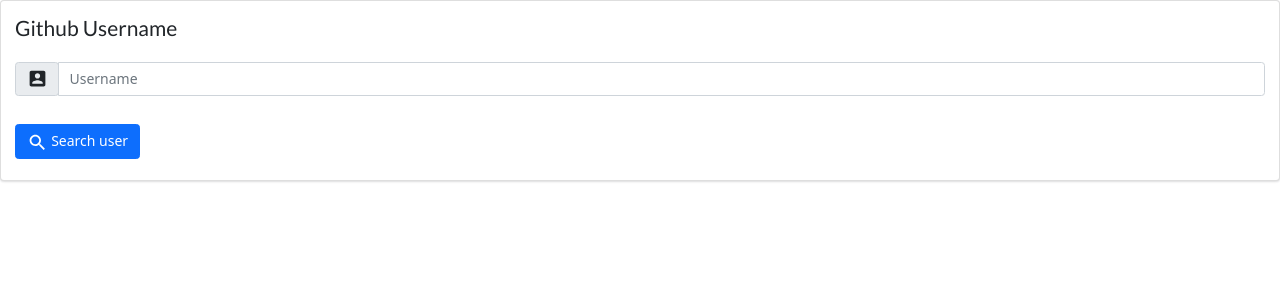
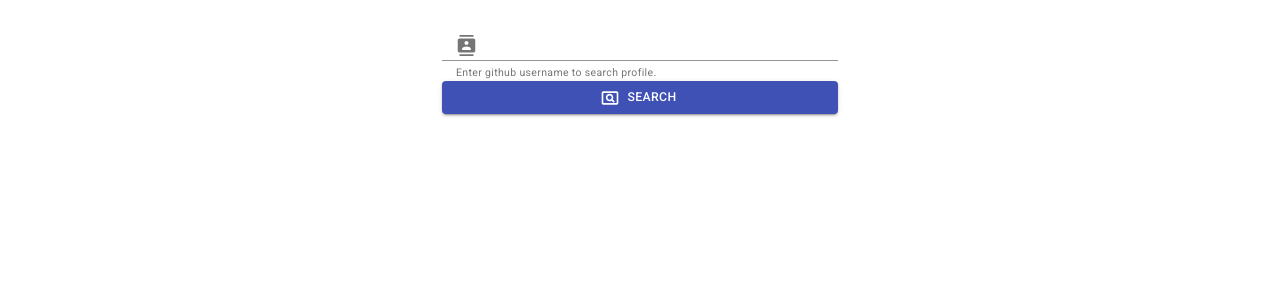
Before and after one commit to Usamafarooq169/github-users-repo-search, a React (Create React App) app in the folder github-users-repo/: page / in a window 1280 px wide. Shown: the top 300 px of the page. Built offline with nearby package versions, Linux system fonts and the light colour scheme.

Commit message:
Material ui integration

```diff
--- a/github-users-repo/package.json
+++ b/github-users-repo/package.json
@@ -5,13 +5,12 @@
   "dependencies": {
     "@material-ui/core": "^4.12.3",
     "@material-ui/icons": "^4.11.2",
+    "@material-ui/lab": "^4.0.0-alpha.60",
     "@testing-library/jest-dom": "^5.14.1",
     "@testing-library/react": "^11.2.7",
     "@testing-library/user-event": "^12.8.3",
     "axios": "^0.21.1",
-    "bootstrap": "^5.1.0",
     "react": "^17.0.2",
-    "react-bootstrap": "^1.6.1",
     "react-dom": "^17.0.2",
     "react-redux": "^7.2.4",
     "react-scripts": "4.0.3",
--- a/github-users-repo/src/components/App.js
+++ b/github-users-repo/src/components/App.js
@@ -3,9 +3,9 @@
 
 function App() {
   return (
-    <>
+    <React.Fragment>
       <SearchBar />
-    </>
+    </React.Fragment>
   );
 }
 
--- a/github-users-repo/src/components/layout/FetchedUserDetails.js
+++ b/github-users-repo/src/components/layout/FetchedUserDetails.js
@@ -1,49 +1,81 @@
 import React, { useState } from "react";
 import { useSelector, useDispatch } from "react-redux";
 import GetAppIcon from "@material-ui/icons/GetApp";
+import {
+  Paper,
+  Avatar,
+  Grid,
+  Typography,
+  Card,
+  CardActionArea,
+  CardActions,
+  CardContent,
+  CardMedia,
+  Button,
+  Container,
+} from "@material-ui/core";
+
+import { makeStyles } from "@material-ui/core/styles";
+
 import RepoList from "../repositories/RepoList";
 import { getRepos } from "../../store/actions";
 
+const useStyles = makeStyles({
+  root: {
+    maxWidth: 345,
+  },
+  media: {
+    height: 140,
+  },
+});
+
 export default function FetchedUserDetails(props) {
-  // const [userRepos, setUserRepos] = useState([]);
   const [showTimeline, setShowTimeline] = useState(false);
   const dispatch = useDispatch();
 
   const currentUser = useSelector((state) => state.user);
   const userRepos = useSelector((state) => state.repos);
+  const classes = useStyles();
 
   const handleClick = async () => {
     dispatch(getRepos(currentUser.login));
     setShowTimeline(true);
   };
 
+  console.log("Repos: ", userRepos);
   return (
     <>
-      <div className="card mt-4 d-flex p-2">
-        <h5 className="card-header">User Details</h5>
-        <h2 className="ui icon header">
-          <i>
-            <img
-              src={props.avatarUrl}
-              className="float-right rounded-circle "
-              alt="Avatar not found"
-              style={{ width: "86px" }}
+      <Container maxWidth="xs" style={{ marginTop: 25 }}>
+        <Card className={classes.root}>
+          <CardActionArea>
+            <CardMedia
+              className={classes.media}
+              image={props.avatarUrl}
+              title="userAvatar"
             />
-          </i>
-          <div className="content">
-            {props.username}
-            <div className="sub header">{props.userBio}</div>
-            <p className="sub  sub header">{props.location}</p>
-            <p className="sub  sub header">
-              Total Repositories: {props.totalRepos}
-            </p>
-          </div>
-        </h2>
-
-        <button className="btn btn-primary mt-2 w-100" onClick={handleClick}>
-          <GetAppIcon /> Generate Repository Timeline
-        </button>
-      </div>
+            <CardContent>
+              <Typography gutterBottom variant="h5" component="h2">
+                {props.username}
+              </Typography>
+              <Typography variant="body2" color="textSecondary" component="p">
+                {props.userBio}
+              </Typography>
+              <Typography
+                variant="subtitle1"
+                color="textSecondary"
+                component="p"
+              >
+                Total Repositories: {props.totalRepos}
+              </Typography>
+            </CardContent>
+          </CardActionArea>
+          <CardActions>
+            <Button size="medium" color="primary" onClick={handleClick}>
+              Generate Timeline
+            </Button>
+          </CardActions>
+        </Card>
+      </Container>
       {showTimeline && (
         <RepoList
           repos={userRepos}
--- a/github-users-repo/src/components/layout/Item.js
+++ b/github-users-repo/src/components/layout/Item.js
@@ -1,30 +1,28 @@
 import React from "react";
 import { makeStyles } from "@material-ui/core/styles";
-import Grid from "@material-ui/core/Grid";
+import Timeline from "@material-ui/lab/Timeline";
+import TimelineItem from "@material-ui/lab/TimelineItem";
+import TimelineSeparator from "@material-ui/lab/TimelineSeparator";
+import TimelineConnector from "@material-ui/lab/TimelineConnector";
+import TimelineContent from "@material-ui/lab/TimelineContent";
+import TimelineOppositeContent from "@material-ui/lab/TimelineOppositeContent";
+import TimelineDot from "@material-ui/lab/TimelineDot";
+
 import Paper from "@material-ui/core/Paper";
+import Link from "@material-ui/core/Link";
 import Typography from "@material-ui/core/Typography";
-import ButtonBase from "@material-ui/core/ButtonBase";
+
+import FingerprintOutlinedIcon from "@material-ui/icons/FingerprintOutlined";
 import GitHubIcon from "@material-ui/icons/GitHub";
-import DynamicFeedIcon from "@material-ui/icons/DynamicFeed";
+import CodeIcon from "@material-ui/icons/Code";
+import LinkIcon from "@material-ui/icons/Link";
 
 const useStyles = makeStyles((theme) => ({
-  root: {
-    flexGrow: 1,
+  paper: {
+    padding: "6px 16px",
   },
-  paper: {
-    padding: theme.spacing(2),
-    margin: "auto",
-    maxWidth: 500,
-  },
-  image: {
-    width: 128,
-    height: 128,
-  },
-  img: {
-    margin: "auto",
-    display: "block",
-    maxWidth: "100%",
-    maxHeight: "100%",
+  secondaryTail: {
+    backgroundColor: theme.palette.secondary.main,
   },
 }));
 
@@ -32,38 +30,115 @@
   const classes = useStyles();
 
   return (
-    <div className={classes.root} style={{ marginTop: 10 }}>
-      <Paper className={classes.paper}>
-        <Grid container spacing={2}>
-          <Grid item>
-            <ButtonBase className={classes.image}>
-              <GitHubIcon style={{ width: "64", height: "64" }} />
-            </ButtonBase>
-          </Grid>
-          <Grid item xs={12} sm container>
-            <Grid item xs container direction="column" spacing={2}>
-              <Grid item xs>
-                <Typography gutterBottom variant="subtitle1">
-                  {props.name}
-                </Typography>
-                <Typography variant="body2" gutterBottom>
-                  Main Focus:
-                </Typography>
-                <Typography variant="body2" color="textSecondary">
-                  {props.id}
-                </Typography>
-              </Grid>
-              <Grid item>
-                <Typography variant="body2" style={{ cursor: "pointer" }}>
-                  <a href={props.url} style={{ color: "black" }}>
-                    <DynamicFeedIcon /> View on Github
-                  </a>
-                </Typography>
-              </Grid>
-            </Grid>
-          </Grid>
-        </Grid>
-      </Paper>
-    </div>
+    // <div className={classes.root} style={{ marginTop: 10 }}>
+    //   <Paper className={classes.paper}>
+    //     <Grid container spacing={2}>
+    //       <Grid item>
+    //         <ButtonBase className={classes.image}>
+    //           <GitHubIcon style={{ width: "64", height: "64" }} />
+    //         </ButtonBase>
+    //       </Grid>
+    //       <Grid item xs={12} sm container>
+    //         <Grid item xs container direction="column" spacing={2}>
+    //           <Grid item xs>
+    //             <Typography gutterBottom variant="subtitle1">
+    //               {props.name}
+    //             </Typography>
+    //             <Typography variant="body2" gutterBottom>
+    //               Main Focus:
+    //             </Typography>
+    //             <Typography variant="body2" color="textSecondary">
+    //               {props.id}
+    //             </Typography>
+    //           </Grid>
+    //           <Grid item>
+    //             <Typography variant="body2" style={{ cursor: "pointer" }}>
+    //               <a href={props.url} style={{ color: "black" }}>
+    //                 <DynamicFeedIcon /> View on Github
+    //               </a>
+    //             </Typography>
+    //           </Grid>
+    //         </Grid>
+    //       </Grid>
+    //     </Grid>
+    //   </Paper>
+    // </div>
+
+    <>
+      <Timeline align="alternate">
+        <TimelineItem>
+          <TimelineOppositeContent>
+            <Typography variant="body2" color="textSecondary">
+              Repository Details
+            </Typography>
+          </TimelineOppositeContent>
+          <TimelineSeparator>
+            <TimelineDot>
+              <FingerprintOutlinedIcon />
+            </TimelineDot>
+            <TimelineConnector />
+          </TimelineSeparator>
+          <TimelineContent>
+            <Paper elevation={3} className={classes.paper}>
+              <Typography variant="h6" component="h1">
+                Repository ID
+              </Typography>
+              <Typography>{props.id}</Typography>
+            </Paper>
+          </TimelineContent>
+        </TimelineItem>
+        <TimelineItem>
+          <TimelineSeparator>
+            <TimelineDot color="primary">
+              <GitHubIcon />
+            </TimelineDot>
+            <TimelineConnector />
+          </TimelineSeparator>
+          <TimelineContent>
+            <Paper elevation={3} className={classes.paper}>
+              <Typography variant="h6" component="h1">
+                Repository Name
+              </Typography>
+              <Typography>{props.name}</Typography>
+            </Paper>
+          </TimelineContent>
+        </TimelineItem>
+        <TimelineItem>
+          <TimelineSeparator>
+            <TimelineDot color="primary" variant="outlined">
+              <CodeIcon />
+            </TimelineDot>
+            <TimelineConnector className={classes.secondaryTail} />
+          </TimelineSeparator>
+          <TimelineContent>
+            <Paper elevation={3} className={classes.paper}>
+              <Typography variant="h6" component="h1">
+                Major Programming Language
+              </Typography>
+              <Typography>
+                {props.focusLanguage ? props.focusLanguage : "N/A"}
+              </Typography>
+            </Paper>
+          </TimelineContent>
+        </TimelineItem>
+        <TimelineItem>
+          <TimelineSeparator>
+            <TimelineDot color="secondary">
+              <LinkIcon />
+            </TimelineDot>
+          </TimelineSeparator>
+          <TimelineContent>
+            <Paper elevation={3} className={classes.paper}>
+              <Typography variant="h6" component="h1">
+                View on Github
+              </Typography>
+              <Typography>
+                <Link href={props.url}>Click here</Link>
+              </Typography>
+            </Paper>
+          </TimelineContent>
+        </TimelineItem>
+      </Timeline>
+    </>
   );
 }
--- a/github-users-repo/src/components/layout/SearchBar.js
+++ b/github-users-repo/src/components/layout/SearchBar.js
@@ -1,62 +1,129 @@
 import React, { useRef, useState } from "react";
 import { useSelector, useDispatch } from "react-redux";
 
-import { Alert } from "react-bootstrap";
+import Alert from "@material-ui/lab/Alert";
 import AccountBoxIcon from "@material-ui/icons/AccountBox";
-import SearchIcon from "@material-ui/icons/Search";
+import PageviewOutlinedIcon from "@material-ui/icons/PageviewOutlined";
+import ContactsIcon from "@material-ui/icons/Contacts";
 
 import FetchedUserDetails from "./FetchedUserDetails";
 
 import { getUser } from "../../store/actions";
+import {
+  Container,
+  TextField,
+  FormControl,
+  FormHelperText,
+  FormLabel,
+  Button,
+  InputLabel,
+  Input,
+} from "@material-ui/core";
+
+import { makeStyles } from "@material-ui/core/styles";
+
+const useStyles = makeStyles({
+  // root: {
+  //   color: "orange",
+  //   marginTop: 14,
+  // },
+
+  margining: {
+    marginTop: 5,
+  },
+});
 
 const SearchBar = () => {
   const searchTermRef = useRef();
-  const [error, setError] = useState("");
+  const [error, setError] = useState(false);
   const [preview, setPreview] = useState(false);
 
   const currentUser = useSelector((state) => state.user);
   const dispatch = useDispatch();
+  const classes = useStyles();
 
   const submitHandler = async (event) => {
     event.preventDefault();
 
-    try {
-      setError("");
-      dispatch(getUser(searchTermRef.current.value));
-      setPreview(true);
-    } catch {
-      setError("Username not found! Please Enter a valid GITHUB username");
-    }
+    dispatch(getUser(searchTermRef.current.value));
+    console.log("From Ref: ", searchTermRef.current.value);
+    setPreview(true);
   };
+
   console.log("From Redux: ", currentUser);
 
   return (
-    <div className="search-bar ui segment">
-      {error && <Alert variant="danger">{error}</Alert>}
-      <form className="form-inline" onSubmit={submitHandler}>
-        <label className="sr-only" htmlFor="inlineFormInputGroupUsername2">
-          <h4>Github Username</h4>
-        </label>
+    // <div className="search-bar ui segment">
+    // {/* {error && <Alert severity="error">{error}</Alert>} */}
+    //   {error && <div>Hello Error</div>}
+    //   <form className="form-inline" onSubmit={submitHandler}>
+    //     <label className="sr-only" htmlFor="inlineFormInputGroupUsername2">
+    //       <h4>Github Username</h4>
+    //     </label>
 
-        <div className="input-group mb-2 mr-sm-2 mt-4">
-          <div className="input-group-prepend">
-            <div className="input-group-text">
-              <AccountBoxIcon />
-            </div>
-          </div>
-          <input
-            type="text"
-            className="form-control"
-            id="inlineFormInputGroupUsername2"
-            placeholder="Username"
-            ref={searchTermRef}
-          />
-        </div>
+    //     <div className="input-group mb-2 mr-sm-2 mt-4">
+    //       <div className="input-group-prepend">
+    //         <div className="input-group-text">
+    //           <AccountBoxIcon />
+    //         </div>
+    //       </div>
+    //       <input
+    //         type="text"
+    //         className="form-control"
+    //         id="inlineFormInputGroupUsername2"
+    //         placeholder="Username"
+    //         ref={searchTermRef}
+    //       />
+    //     </div>
 
-        <button type="submit" className="btn btn-primary mb-2 mt-4 ">
-          <SearchIcon /> Search user
-        </button>
-      </form>
+    //     <button type="submit" className="btn btn-primary mb-2 mt-4 ">
+    //       <SearchIcon /> Search user
+    //     </button>
+    //   </form>
+
+    // {preview && (
+    //   <FetchedUserDetails
+    //     username={currentUser.login}
+    //     userId={currentUser.id}
+    //     avatarUrl={currentUser.avatar_url}
+    //     userBio={currentUser.bio}
+    //     reposUrl={currentUser.repos_url}
+    //     location={currentUser.location}
+    //     totalRepos={currentUser.public_repos}
+    //   />
+    // )}
+    // </div>
+    <div style={{ marginTop: 15 }}>
+      <Container maxWidth="xs">
+        {error && <Alert severity="error">Error is there</Alert>}
+        <form onSubmit={submitHandler}>
+          <FormControl variant="outlined" fullWidth>
+            <InputLabel htmlFor="searchbar">
+              <ContactsIcon />
+            </InputLabel>
+            <Input
+              id="searchbar"
+              aria-describedby="desc"
+              inputRef={searchTermRef}
+            />
+            <FormHelperText id="desc">
+              Enter github username to search profile.
+            </FormHelperText>
+          </FormControl>
+
+          <FormControl variant="outlined" fullWidth>
+            <Button
+              id="searchButton"
+              variant="contained"
+              color="primary"
+              startIcon={<PageviewOutlinedIcon />}
+              type="submit"
+            >
+              Search
+            </Button>
+          </FormControl>
+        </form>
+      </Container>
 
       {preview && (
         <FetchedUserDetails
--- a/github-users-repo/src/components/repositories/RepoList.js
+++ b/github-users-repo/src/components/repositories/RepoList.js
@@ -12,6 +12,7 @@
           url={item.html_url}
           username={props.username}
           userUrl={props.userUrl}
+          focusLanguage={item.language}
         />
       ))}
     </div>
--- a/github-users-repo/src/index.js
+++ b/github-users-repo/src/index.js
@@ -2,8 +2,6 @@
 import ReactDOM from "react-dom";
 import { Provider } from "react-redux";
 import store from "./store/Store";
-
-import "bootstrap/dist/css/bootstrap.min.css";
 
 import App from "./components/App";
 
```
Also changed, not shown: 1 other file (tests, documents, lock files or other folders).
